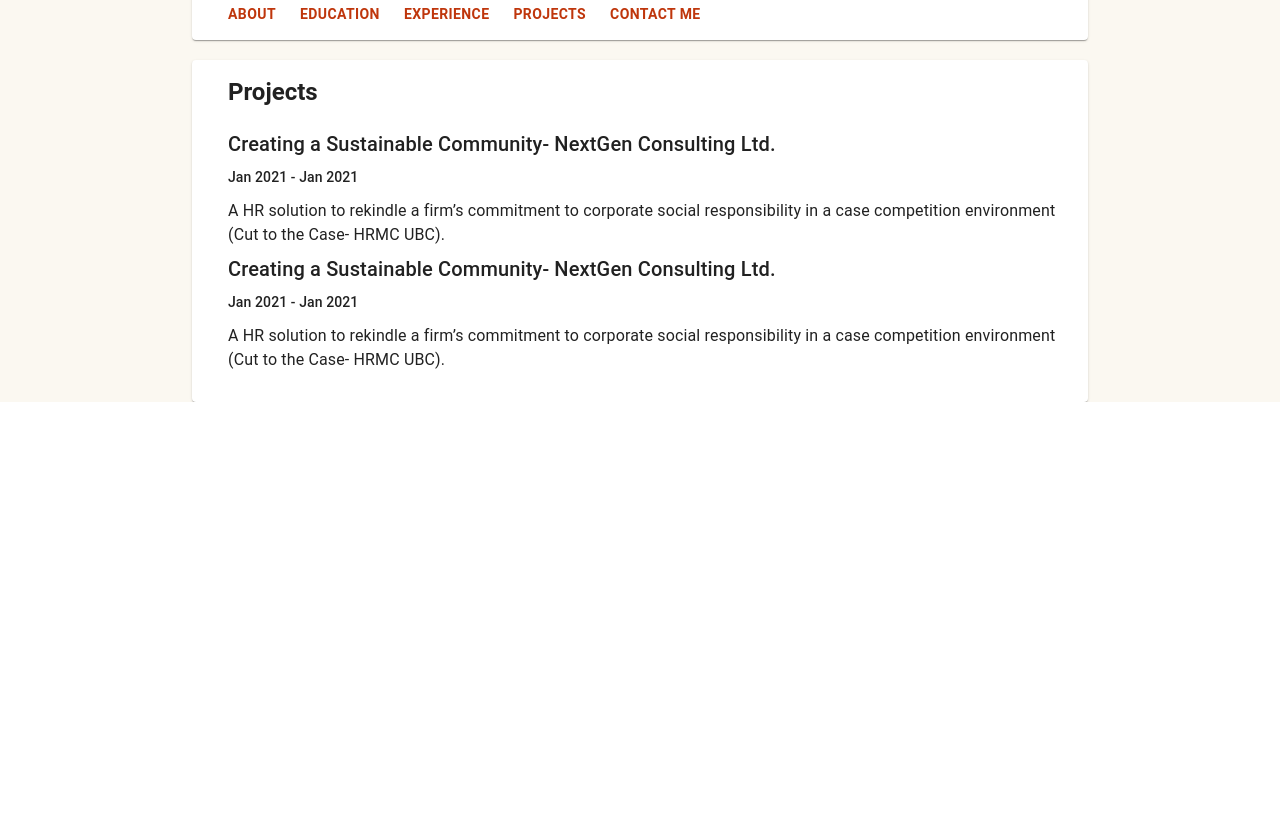
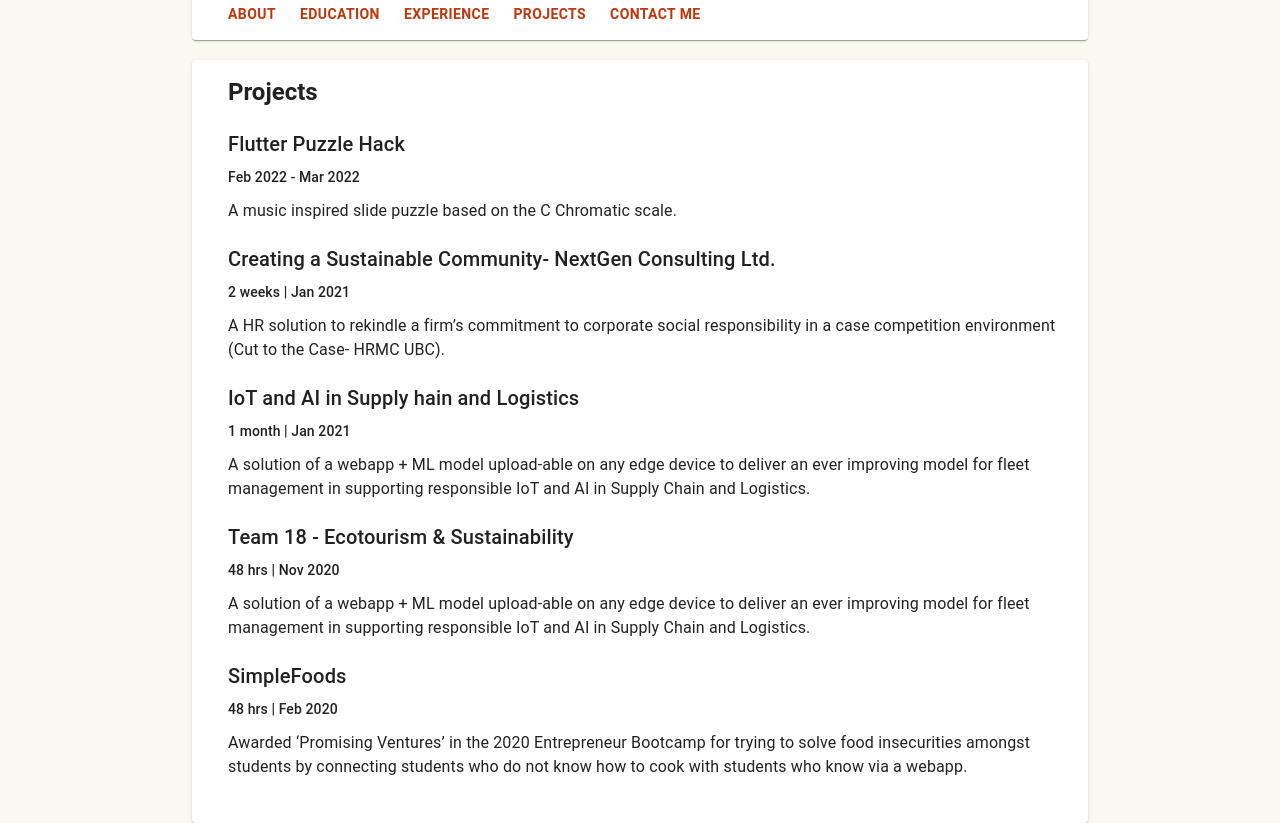
Before and after one commit to CWYRenee/CWYRenee.github.io, a React (Create React App) app: page / in a window 1280 px wide. Shown: the part 560-1383 px from the top of the page. Before the commit the page ends 962 px from the top, so only its background shows below. Built offline with nearby package versions, Linux system fonts and the light colour scheme.

Commit message:
edited project details

```diff
--- a/src/components/Feed/Projects.js
+++ b/src/components/Feed/Projects.js
@@ -15,28 +15,67 @@
       <Typography gutterBottom variant="h5" component="div" style={{fontWeight: "bold", marginBottom: "20px"}}>
       Projects
       </Typography>
-      <CardActionArea href='https://docs.google.com/presentation/d/1ppivDnU28mpybBk6xVdqU3hwaAc0zkD6iPj7o6sRxCw/edit?usp=sharing'>
+
+      <CardActionArea className='ind_project' href='https://cwyrenee.github.io/chromaticpuzzle/' target='_blank'>
+      <Typography gutterBottom variant="h6" component="div" style={{marginTop: "20px"}}>
+      Flutter Puzzle Hack
+      </Typography>
+      <Typography variant="subtitle2" gutterBottom component="div" style={{marginBottom: "10px"}}>
+      Feb 2022 - Mar 2022
+      </Typography>
+      <Typography variant="body1" gutterBottom style={{marginBottom: "20px"}}>
+      A music inspired slide puzzle based on the C Chromatic scale.
+      </Typography>
+      </CardActionArea>
+
+      <CardActionArea className='ind_project' href='https://docs.google.com/presentation/d/1ppivDnU28mpybBk6xVdqU3hwaAc0zkD6iPj7o6sRxCw/edit?usp=sharing' target='_blank'>
       <Typography gutterBottom variant="h6" component="div">
       Creating a Sustainable Community- NextGen Consulting Ltd.
       </Typography>
       <Typography variant="subtitle2" gutterBottom component="div" style={{marginBottom: "10px"}}>
-      Jan 2021 - Jan 2021
+      2 weeks | Jan 2021
       </Typography>
-      <Typography variant="body1" gutterBottom>
+      <Typography variant="body1" gutterBottom style={{marginBottom: "20px"}} >
       A HR solution to rekindle a firm’s commitment to corporate social responsibility in a case competition environment (Cut to the Case- HRMC UBC).
       </Typography>
       </CardActionArea>
-      <CardActionArea>
-      <Typography gutterBottom variant="h6" component="div">
-      Creating a Sustainable Community- NextGen Consulting Ltd.
+
+      <CardActionArea className='ind_project' href='https://www.agorize.com/en/challenges/ai-for-future-business-challenge/teams/54916/participations/62467/previews#' target='_blank'>
+      <Typography gutterBottom variant="h6" component="div" style={{marginTop: "20px"}}>
+      IoT and AI in Supply hain and Logistics
       </Typography>
       <Typography variant="subtitle2" gutterBottom component="div" style={{marginBottom: "10px"}}>
-      Jan 2021 - Jan 2021
+      1 month | Jan 2021
       </Typography>
-      <Typography variant="body1" gutterBottom>
-      A HR solution to rekindle a firm’s commitment to corporate social responsibility in a case competition environment (Cut to the Case- HRMC UBC).
+      <Typography variant="body1" gutterBottom style={{marginBottom: "20px"}}>
+      A solution of a webapp + ML model upload-able on any edge device to deliver an ever improving model for fleet management in supporting responsible IoT and AI in Supply Chain and Logistics.
       </Typography>
       </CardActionArea>
+
+      <CardActionArea className='ind_project' href='https://devpost.com/software/team-18' target='_blank'>
+      <Typography gutterBottom variant="h6" component="div" style={{marginTop: "20px"}}>
+      Team 18 - Ecotourism & Sustainability
+      </Typography>
+      <Typography variant="subtitle2" gutterBottom component="div" style={{marginBottom: "10px"}}>
+      48 hrs | Nov 2020
+      </Typography>
+      <Typography variant="body1" gutterBottom style={{marginBottom: "20px"}}>
+      A solution of a webapp + ML model upload-able on any edge device to deliver an ever improving model for fleet management in supporting responsible IoT and AI in Supply Chain and Logistics.
+      </Typography>
+      </CardActionArea>
+
+      <CardActionArea className='ind_project' href='https://docs.google.com/presentation/d/1zk7TQP6iM0jGQknUUINrWiHkWBykiAwSgfv3ntgayjo/edit?usp=sharing' target='_blank'>
+      <Typography gutterBottom variant="h6" component="div" style={{marginTop: "20px"}}>
+      SimpleFoods
+      </Typography>
+      <Typography variant="subtitle2" gutterBottom component="div" style={{marginBottom: "10px"}}>
+      48 hrs | Feb 2020
+      </Typography>
+      <Typography variant="body1" gutterBottom style={{marginBottom: "20px"}}>
+      Awarded ‘Promising Ventures’ in the 2020 Entrepreneur Bootcamp for trying to solve food insecurities amongst students by connecting students who do not know how to cook with students who know via a webapp.
+      </Typography>
+      </CardActionArea>
+
     </CardContent>
   </Card>
   )
```
